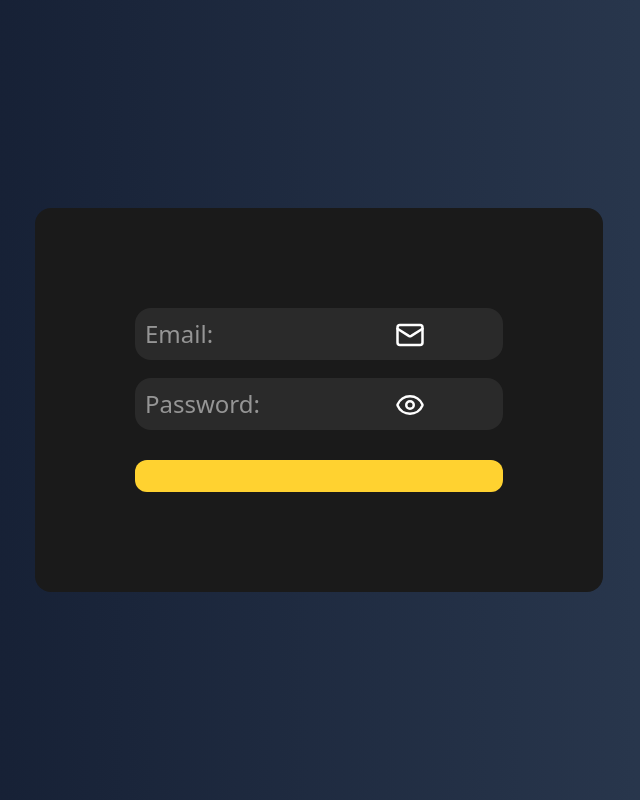
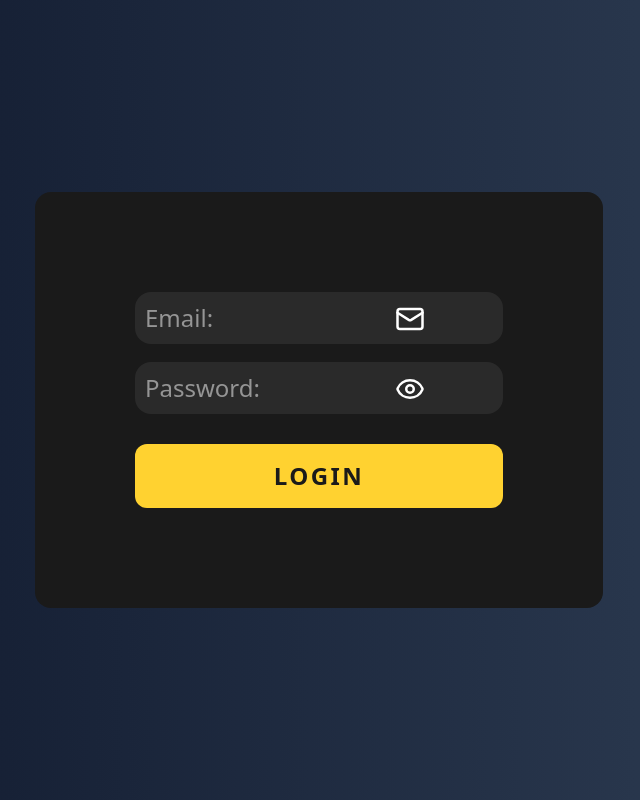
Before and after one commit to krims31/Dashboard, a React (Vite) app: page /login in a window 1280 px wide. Shown: the whole page, without its empty margins (321-961 px from the left). Built offline with nearby package versions, Linux system fonts and the light colour scheme.

Commit message:
fix bugs

```diff
--- a/src/auth/Login.tsx
+++ b/src/auth/Login.tsx
@@ -101,6 +101,7 @@ export default function Login() {
 						// disabled={isLoading}
 						className="mt-10 p-4 text-2xl font-bold uppercase tracking-widest text-[#1a1a1a] bg-amber-300 rounded-xl hover:bg-amber-100 hover:shadow-[0_0_20px_rgba(252,211,77,0.5)] active:scale-95 transition-all duration-300 cursor-pointer"
 					>
+						Login
 						{/* {isLoading ? 'Вход...' : 'Login'} */}
 					</button>
 				</form>
```
